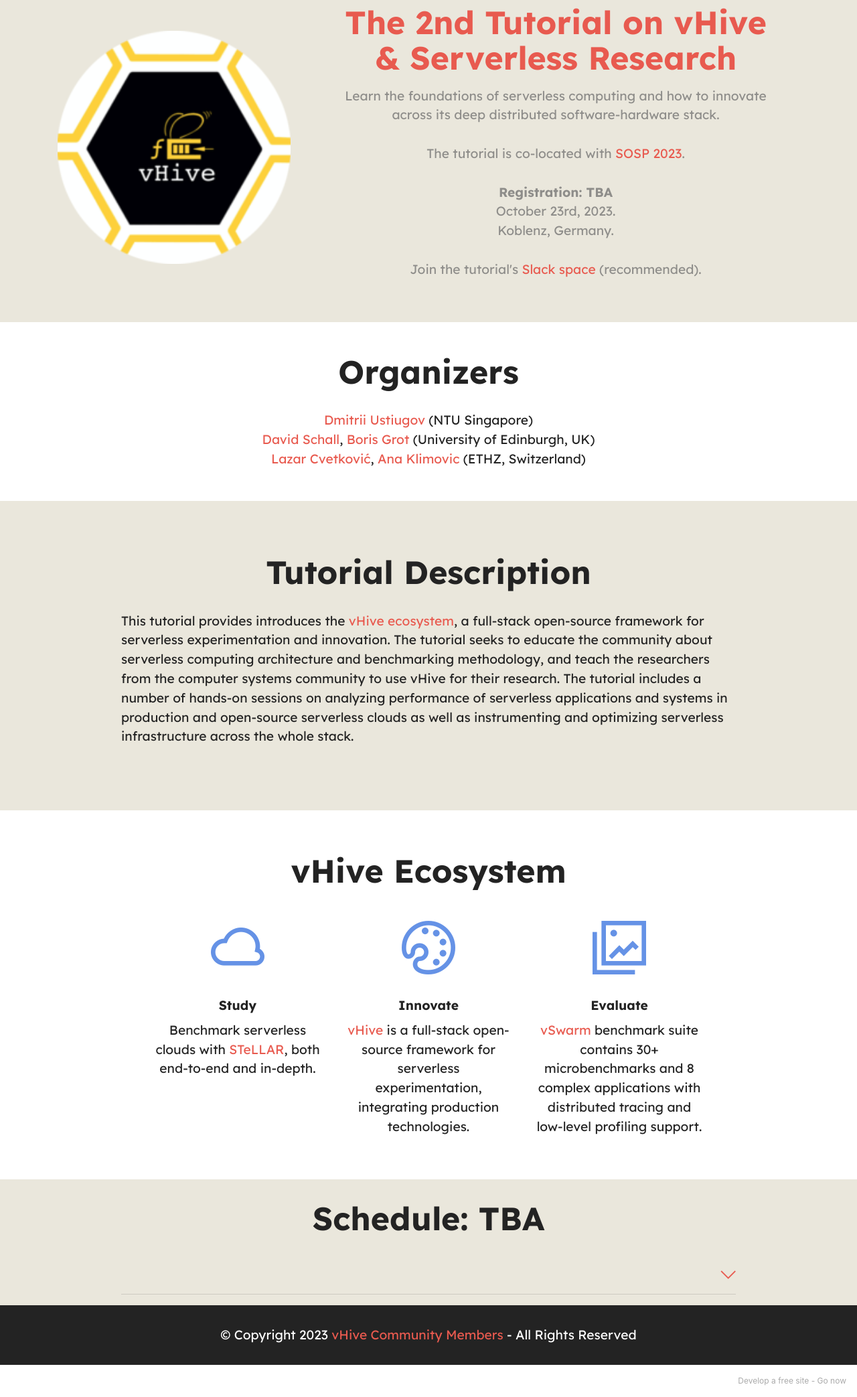
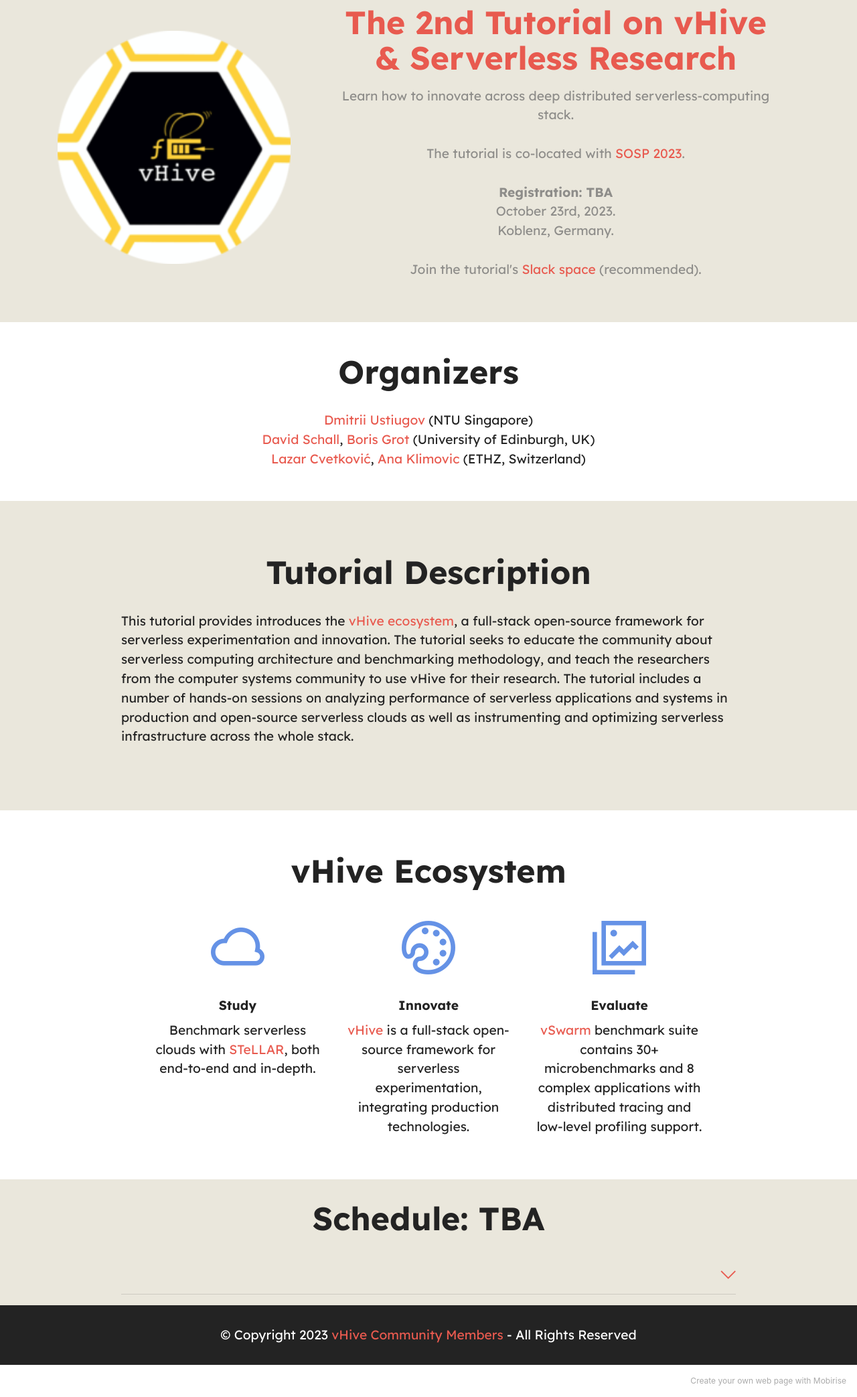
Before and after one commit to vhive-serverless/sosp23-tutorial, a plain HTML site: page index.html in a window 1280 px wide. Shown: the part 41-2127 px from the top of the page at 67% size. Drawn offline with Linux system fonts and the light colour scheme; files whose address does not match are found by name.

Commit message:
up
Signed-off-by: Dmitrii Ustiugov <dmitrii.ustiugov@ed.ac.uk>

```diff
--- a/index.html
+++ b/index.html
@@ -47,7 +47,7 @@
                     <h1 class="mbr-section-title mbr-fonts-style mb-3 display-2">
                         <strong>
 </strong><div><span style="font-size: 3rem;"><strong>The 2nd Tutorial on vHive &amp; Serverless Research</strong><br></span></div></h1>
-                    <p class="mbr-text mbr-fonts-style display-7">Learn the foundations of serverless computing and how to innovate across its deep distributed software-hardware stack.<br><br>The tutorial is co-located with <a href="https://asplos-conference.org/" class="text-primary">SOSP 2023</a>.<br><br><strong>Registration: TBA</strong><br>October 23rd, 2023.<br>Koblenz, Germany.<br><br>Join the tutorial's <a href="https://join.slack.com/t/slack-klu3002/shared_invite/zt-13qng46sj-piEjfdZ~ki1Rht2nOfoNFg" class="text-primary">Slack space</a> (recommended).<br></p>
+                    <p class="mbr-text mbr-fonts-style display-7">Learn how to innovate across deep distributed serverless-computing stack.<br><br>The tutorial is co-located with <a href="https://asplos-conference.org/" class="text-primary">SOSP 2023</a>.<br><br><strong>Registration: TBA</strong><br>October 23rd, 2023.<br>Koblenz, Germany.<br><br>Join the tutorial's <a href="https://join.slack.com/t/slack-klu3002/shared_invite/zt-13qng46sj-piEjfdZ~ki1Rht2nOfoNFg" class="text-primary">Slack space</a> (recommended).<br></p>
 
                 </div>
             </div>
@@ -189,7 +189,7 @@
             </div>
         </div>
     </div>
-</section><section style="background-color: #fff; font-family: -apple-system, BlinkMacSystemFont, 'Segoe UI', 'Roboto', 'Helvetica Neue', Arial, sans-serif; color:#aaa; font-size:12px; padding: 0; align-items: center; display: flex;"><a href="https://mobirise.site/b" style="flex: 1 1; height: 3rem; padding-left: 1rem;"></a><p style="flex: 0 0 auto; margin:0; padding-right:1rem;">Develop a free site - <a href="https://mobirise.site/v" style="color:#aaa;">Go now</a></p></section><script src="assets/bootstrap/js/bootstrap.bundle.min.js"></script>  <script src="assets/smoothscroll/smooth-scroll.js"></script>  <script src="assets/ytplayer/index.js"></script>  <script src="assets/mbr-switch-arrow/mbr-switch-arrow.js"></script>  <script src="assets/theme/js/script.js"></script>
+</section><section style="background-color: #fff; font-family: -apple-system, BlinkMacSystemFont, 'Segoe UI', 'Roboto', 'Helvetica Neue', Arial, sans-serif; color:#aaa; font-size:12px; padding: 0; align-items: center; display: flex;"><a href="https://mobirise.site/j" style="flex: 1 1; height: 3rem; padding-left: 1rem;"></a><p style="flex: 0 0 auto; margin:0; padding-right:1rem;">Create your own <a href="https://mobirise.site/y" style="color:#aaa;">web page</a> with Mobirise</p></section><script src="assets/bootstrap/js/bootstrap.bundle.min.js"></script>  <script src="assets/smoothscroll/smooth-scroll.js"></script>  <script src="assets/ytplayer/index.js"></script>  <script src="assets/mbr-switch-arrow/mbr-switch-arrow.js"></script>  <script src="assets/theme/js/script.js"></script>
 
 
 </body>
```
Also changed, not shown: 1 other file.
